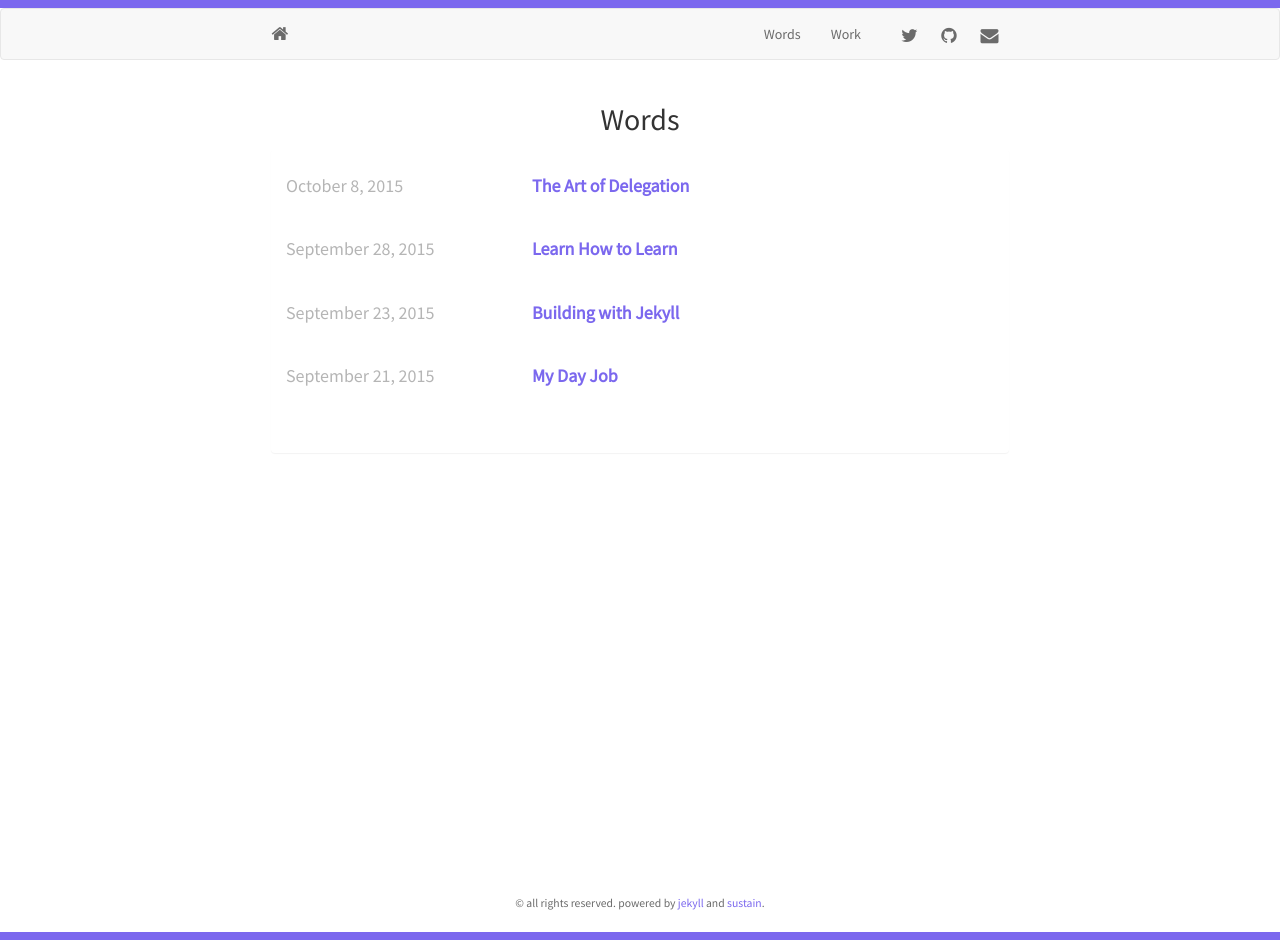
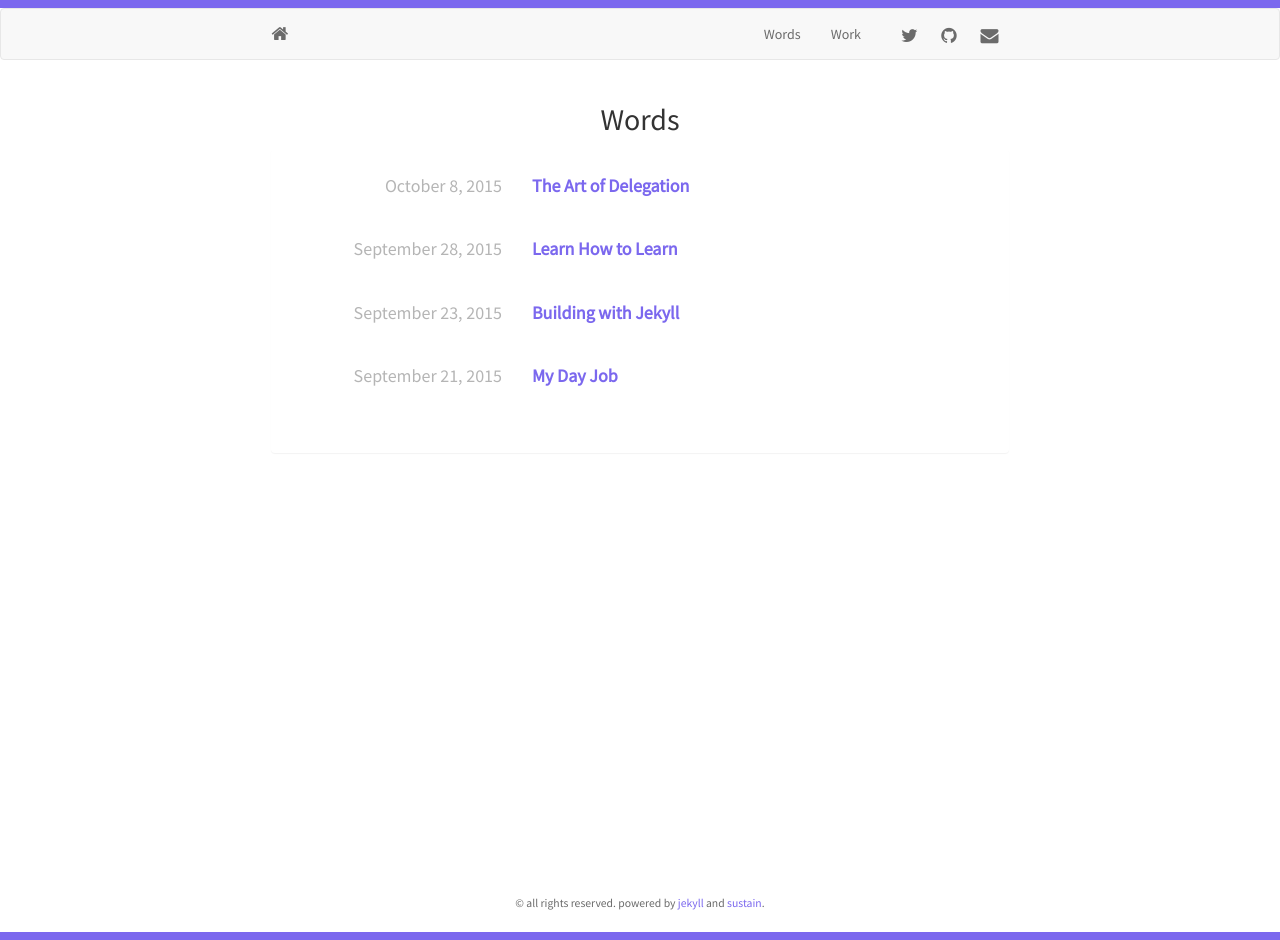
Before and after one commit to lenamasek/lenamasek.github.io, a Jekyll site: the page built from blog.html, in a window 1280 px wide. Built offline with Jekyll 4.4.1, drawn with Linux system fonts in a browser that asks for light colours; nearby versions of some CDN libraries.

Commit message:
css tweaks

```diff
--- a/projects.html
+++ b/projects.html
@@ -19,9 +19,9 @@
 				 </div>
 
 				 <div class="col-sm-4 col-md-4 col-lg-4">
-				  <h5>
+				  <h5 class="project-title">
 					 	<strong><a href="{{ site.baseurl }}{{ post.url }}">{{ post.title }}</a></strong></h5>
-					 <h5>
+					 <h5 class="project-date">
 					 	{{ post.date | date: "%B %e, %Y" }}
 					 </h5>
 				 </div>
--- a/static/css/main.css
+++ b/static/css/main.css
@@ -119,7 +119,6 @@
   font-size: 22px;
 }
 .panel-default h5 {
-  text-align: left;
 /*  line-height: 30px;
 */  font-size: 18px;
   color:#b5b5b5;
@@ -164,6 +163,9 @@
   text-align:right;
   }
 .post-title {
+  text-align: left;
+}
+.project-date, .project-title {
   text-align: left;
 }
 
```
